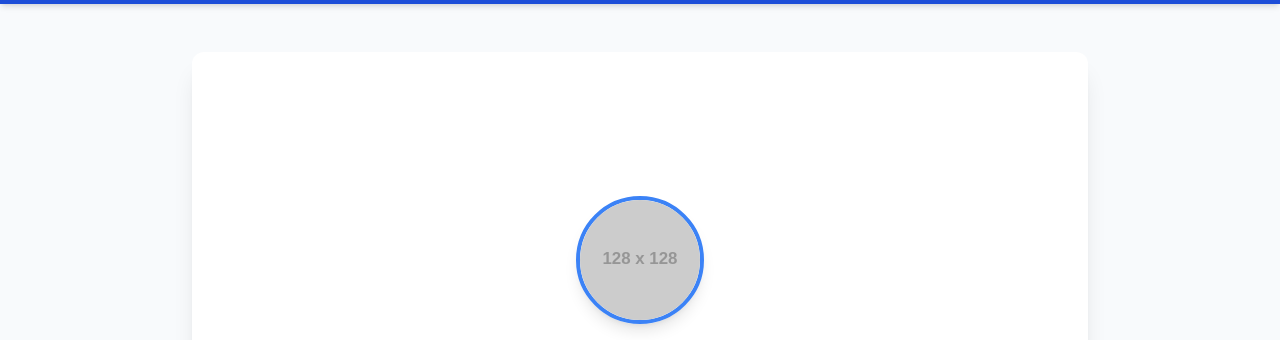
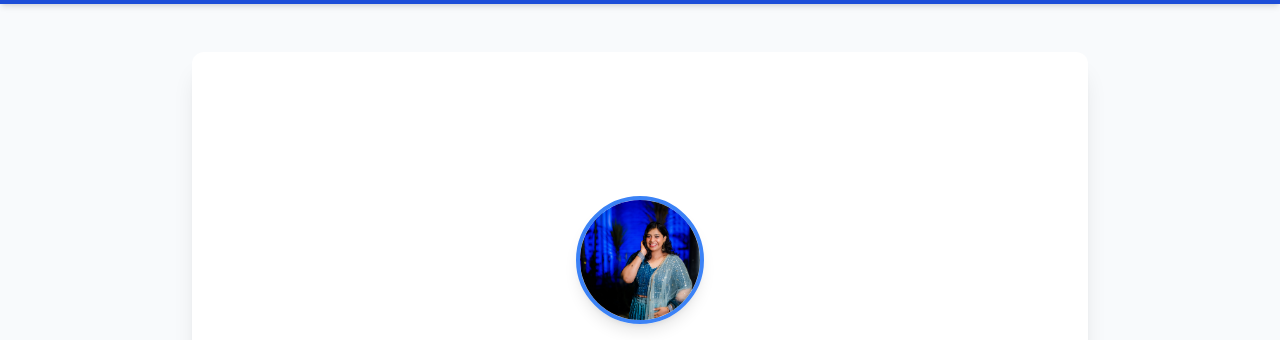
Before and after one commit to mspradeep57/Dr_RRR, a plain HTML site: page index.html in a window 1280 px wide. Shown: the part 76-416 px from the top of the page. Drawn offline with nearby package versions, Linux system fonts and the light colour scheme; placeholder pictures from the web are drawn by us.

Commit message:
index.html

```diff
--- a/index.html
+++ b/index.html
@@ -46,7 +46,7 @@
             <header id="home" class="text-center mb-10 section-padding">
                 <div class="w-32 h-32 mx-auto mb-6 rounded-full overflow-hidden border-4 border-blue-500 shadow-lg">
                     <!-- Placeholder for Doctor's Image -->
-                    <img src="https://placehold.co/128x128/e0f2fe/0369a1?text=DR" alt="Dr. Rachita Rangpal" class="w-full h-full object-cover">
+                    <img src="File-566-X4 (1).jpg" alt="Dr. Rachita Rangpal" class="w-full h-full object-cover">
                 </div>
                 <h1 class="text-4xl md:text-5xl font-extrabold text-gray-800 mb-2">Dr. Rachita Rangpal</h1>
                 <h2 class="text-2xl md:text-3xl font-semibold text-blue-600">MD Radio Diagnosis Specialist</h2>
```
